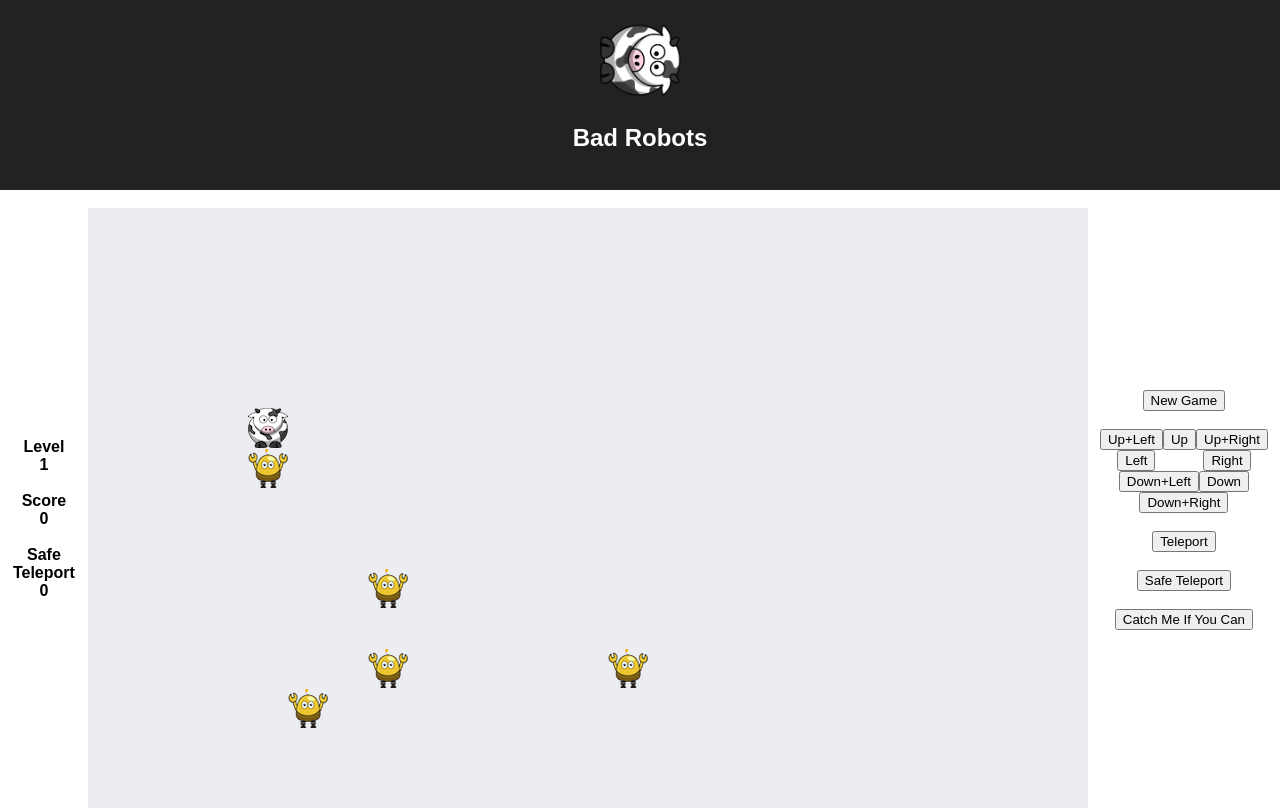
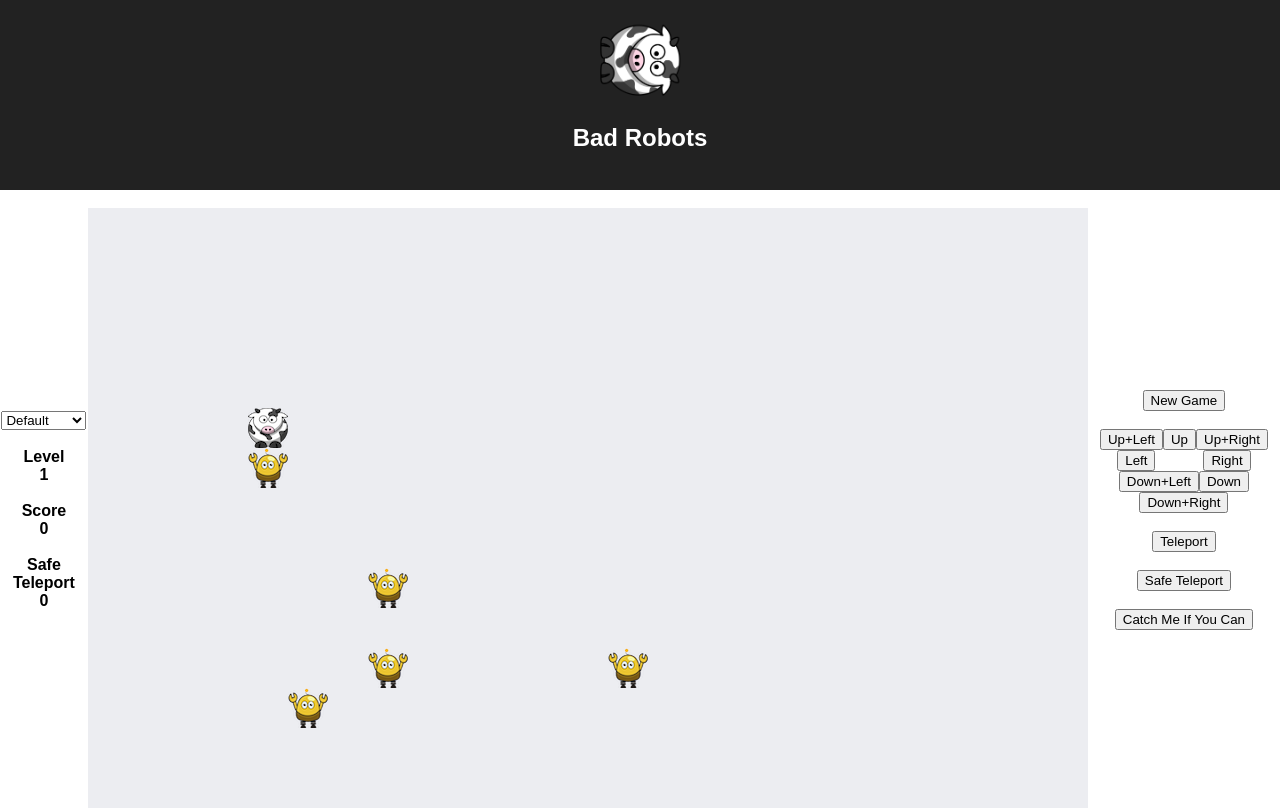
Before and after one commit to shannontjoa/bad-robots, a React (Create React App) app: page / in a window 1280 px wide. Built offline with nearby package versions, Linux system fonts and the light colour scheme.

Commit message:
added theme

```diff
--- a/src/App.js
+++ b/src/App.js
@@ -3,6 +3,8 @@ import robotImg from './robot.png';
 import cowImg from './cow.png';
 import bombImg from './bomb.png';
 import cowLogo from './cow-full.png';
+import appleImg from './apple.png';
+import droidImg from './droid.png';
 import { findIndex, findLastIndex } from 'lodash';
 import './App.css';
 
@@ -42,14 +44,14 @@ const BOARD = {
 
 class Board extends Component {
   componentDidMount() {
-    this.draw();
+    this.draw(this.props.status.theme);
     document.addEventListener('keypress', (event) => {
       this.handleKeyPress(event.key);
     });
   }
 
-  componentWillReceiveProps() {
-    this.draw();
+  componentWillReceiveProps(nextProps) {
+    this.draw(nextProps.status.theme);
   }
 
   handleKeyPress = (key) => {
@@ -58,17 +60,24 @@ class Board extends Component {
     }
   };
 
-  draw = () => {
+  draw = (theme = 'default') => {
+    console.log(theme);
     var canvas = document.getElementById('board');
     const ctx = canvas.getContext('2d');
     const robotImage = new Image(),
           cowImage = new Image(),
           bombImage = new Image();
+    const getRobotImg = (theme) => {
+      return theme === 'default' ? robotImg : droidImg;
+    }
+    const getCowImg = (theme) => {
+      return theme === 'default' ? cowImg : appleImg;
+    }
 
     canvas.style.backgroundColor = 'rgba(158, 167, 184, 0.2)'
     ctx.clearRect(0, 0, canvas.width, canvas.height);
 
-    robotImage.src = robotImg;
+    robotImage.src = getRobotImg(theme);
     robotImage.onload = () => {
       const robots = this.props.robots;
       robots.forEach(robot=>{
@@ -84,7 +93,7 @@ class Board extends Component {
       });
     };
 
-    cowImage.src = cowImg;
+    cowImage.src = getCowImg(theme);
     cowImage.onload = () => {
       const cow = this.props.cow;
       ctx.drawImage(cowImage, cow.x, cow.y)
@@ -100,6 +109,20 @@ class Board extends Component {
   };
 }
 
+const Theme = (props) => {
+  const handleThemeChange = (event) => {
+    props.changeTheme(event.currentTarget.value);
+  }
+  return (
+    <section>
+      <select name="theme" onChange={handleThemeChange}>
+        <option value="default">Default</option>
+        <option value="mobile">Mobile OS</option>
+      </select>
+    </section>
+  );
+};
+
 const Status = (props) => {
   const displayGameOver = () => {
     if (props.status.gameOver) {
@@ -108,6 +131,7 @@ const Status = (props) => {
   }
   return (
     <section className="Status">
+      <Theme changeTheme={props.changeTheme}></Theme>
       <div>{ displayGameOver() }</div>
       <div>&nbsp;</div>
       <div className="Level">
@@ -229,7 +253,7 @@ class App extends Component {
     robots: genRoboPos(1),
     cow: getNewPos(),
     bombs: [],
-    status: { level: 1, score: 0, gameOver: false, safeTeleport: 0 }
+    status: { level: 1, score: 0, gameOver: false, safeTeleport: 0, theme: 'default' }
   }
 
   calcCowPos = (cow, dir) => {
@@ -269,7 +293,8 @@ class App extends Component {
         level: prevState.status.level,
         score: prevState.status.score,
         gameOver: prevState.status.gameOver,
-        safeTeleport: dir === MOVE.S_TELEPORT ? prevState.status.safeTeleport-1 : prevState.status.safeTeleport
+        safeTeleport: dir === MOVE.S_TELEPORT ? prevState.status.safeTeleport-1 : prevState.status.safeTeleport,
+        theme: prevState.status.theme
       }
     }), moveRobots);
   };
@@ -302,7 +327,8 @@ class App extends Component {
            level: prevState.status.level,
            score: prevState.status.score,
            gameOver: true,
-           safeTeleport: prevState.status.safeTeleport
+           safeTeleport: prevState.status.safeTeleport,
+           theme: prevState.status.theme
          }
       }));
     }
@@ -320,7 +346,10 @@ class App extends Component {
       robots: genRoboPos(1),
       cow: getNewPos(),
       bombs: [],
-      status: { level: 1, score: 0, gameOver: false, safeTeleport: 0 }
+      status: {
+        level: 1, score: 0, gameOver: false, safeTeleport: 0,
+        theme: prevState.status.theme
+      }
     }));
   };
 
@@ -344,7 +373,8 @@ class App extends Component {
           level: prevState.status.level + 1,
           score: prevState.status.score,
           gameOver: false,
-          safeTeleport: safeTeleport
+          safeTeleport: safeTeleport,
+        theme: prevState.status.theme
         }
       }));
     }
@@ -376,9 +406,22 @@ class App extends Component {
         level: prevState.status.level,
         score: prevState.status.score + score,
         gameOver: findIndex(bombs, cow) > -1 || findIndex(robots, cow) > -1,
-        safeTeleport: prevState.status.safeTeleport
+        safeTeleport: prevState.status.safeTeleport,
+        theme: prevState.status.theme
       }
     }), this.checkBoardStatus);
+  };
+
+  changeTheme = (theme) => {
+    this.setState(prevState => ({
+      status: {
+        level: prevState.status.level,
+        score: prevState.status.score,
+        gameOver: prevState.status.gameOver,
+        safeTeleport: prevState.status.safeTeleport,
+        theme: theme
+      }
+    }));
   };
 
   render() {
@@ -392,7 +435,7 @@ class App extends Component {
         <p className="App-intro">
         </p>
         <div className="Game">
-          <Status status={status}></Status>
+          <Status status={status} changeTheme={this.changeTheme}></Status>
           <Board robots={robots} cow={cow} bombs={bombs} moveCow={this.moveCow} status={status}></Board>
           <Control moveCow={this.moveCow} initNewGame={this.initNewGame} status={status} />
         </div>
```
Also changed, not shown: src/apple.png (added), src/droid.png (added).
